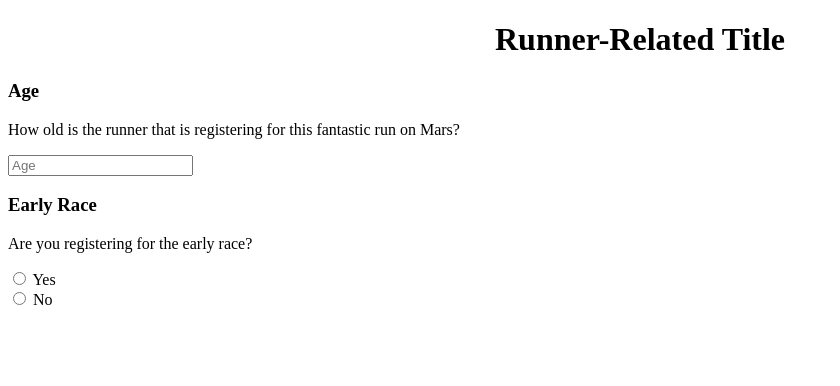
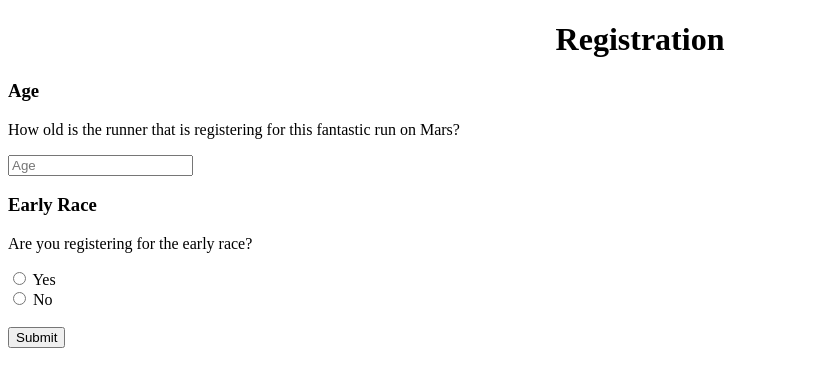
Before and after one commit to boklenhle/raceRunners, a plain HTML site: page index.html in a window 1280 px wide. Shown: the whole page, without its empty margins (0-840 px from the left). Drawn offline with Linux system fonts and the light colour scheme.

Commit message:
Change h1 and add submit button

```diff
--- a/index.html
+++ b/index.html
@@ -6,7 +6,7 @@
         <meta name ="viewport" content="width=device-width, initial-scale=1">
     </head>
     <body>
-        <h1 style="text-align: center;">Runner-Related Title</h1>
+        <h1 style="text-align: center;">Registration</h1>
         <div id="AgeSection">
             <h3>Age</h3>
             <p>How old is the runner that is registering for this fantastic run on Mars?</p>
@@ -22,6 +22,8 @@
             <input type="radio" value="false" name="EarlyRace">
             <label for="no">No</label>
         </div>
+        <br>
+        <button id="submit">Submit</button>
     </body>
     <script href="script.js"></script>
 </html>
```
